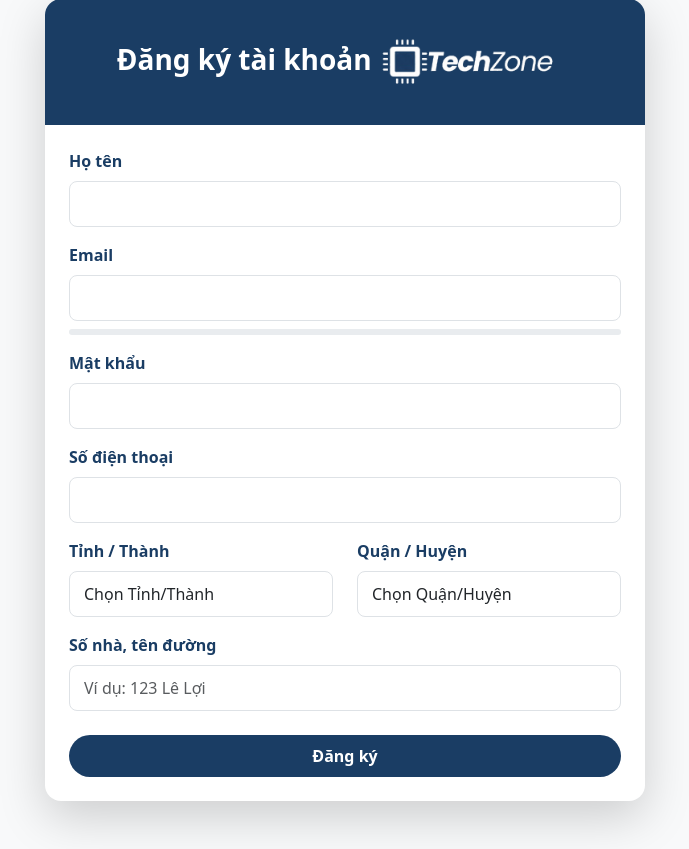
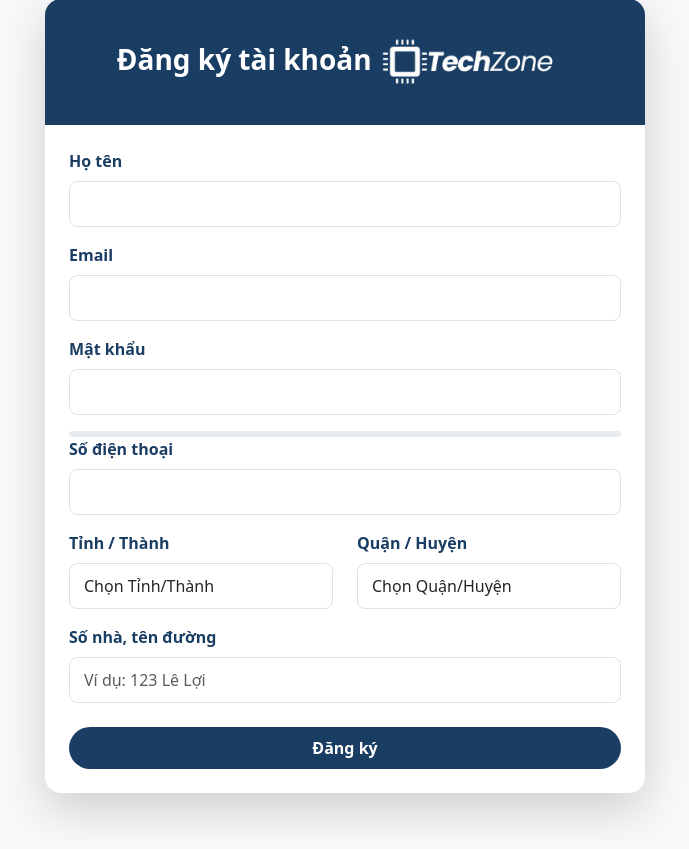
Before and after one commit to ThuyVan2909/PTUDTMDT_NhomC, a PHP site: page /register.php in a window 1280 px wide. Shown: the part 49-898 px from the top of the page, without its empty margins (295-984 px from the left). After the commit the page ends 871 px from the top, so only its background shows below. Run offline with PHP 8.4, Linux system fonts and the light colour scheme; data comes from the database, SQL or seed files in the repository.

Commit message:
chỉnh pass đki

```diff
--- a/register.php
+++ b/register.php
@@ -83,20 +83,24 @@ if ($_SERVER['REQUEST_METHOD'] === 'POST') {
                     <label class="form-label fw-semibold">Email</label>
                     <input type="email" name="email" class="form-control rounded-3" required>
                     <div class="mt-2">
+</div>
+
+                </div>
+
+                <div class="mb-3">
+                    <label class="form-label fw-semibold">Mật khẩu</label>
+                    <input type="password"
+                    name="password"
+                    id="password"
+                    class="form-control rounded-3"
+                    required>
+                </div>
                 <div class="progress" style="height: 6px;">
                     <div id="password-strength-bar"
                         class="progress-bar"
                         style="width: 0%;"></div>
                 </div>
                 <small id="password-strength-text" class="fw-semibold"></small>
-</div>
-
-                </div>
-
-                <div class="mb-3">
-                    <label class="form-label fw-semibold">Mật khẩu</label>
-                    <input type="password" name="password" class="form-control rounded-3" required>
-                </div>
 
                 <div class="mb-3">
                     <label class="form-label fw-semibold">Số điện thoại</label>
@@ -170,7 +174,10 @@ $(document).ready(function(){
 
 });
 </script>
+
 <script>
+$(document).ready(function () {
+
     $('#password').on('input', function () {
         const password = $(this).val();
         const bar = $('#password-strength-bar');
@@ -183,7 +190,7 @@ $('#password').on('input', function () {
         if (/[0-9]/.test(password)) strength++;
         if (/[^A-Za-z0-9]/.test(password)) strength++;
 
-    bar.removeClass('strength-weak strength-medium strength-strong');
+        bar.removeClass('bg-danger bg-warning bg-success');
 
         if (password.length === 0) {
             bar.css('width', '0%');
@@ -192,21 +199,24 @@ $('#password').on('input', function () {
         }
 
         if (strength <= 1) {
-        bar.addClass('strength-weak').css('width', '33%');
+            bar.addClass('bg-danger').css('width', '33%');
             text.text('Yếu').css('color', '#dc3545');
         }
         else if (strength <= 3) {
-        bar.addClass('strength-medium').css('width', '66%');
+            bar.addClass('bg-warning').css('width', '66%');
             text.text('Trung bình').css('color', '#ffc107');
         }
         else {
-        bar.addClass('strength-strong').css('width', '100%');
+            bar.addClass('bg-success').css('width', '100%');
             text.text('Mạnh').css('color', '#28a745');
         }
+    });
+
 });
 </script>
 
 
 
+
 </body>
 </html>
```
Lines whose indentation alone changed are shown as unchanged.
